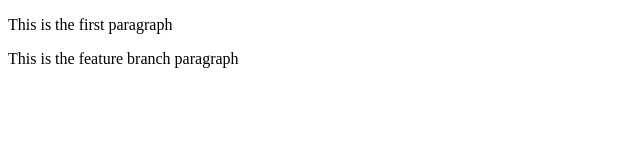
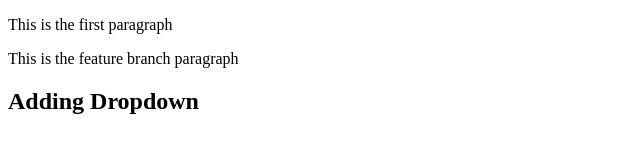
Before and after one commit to prasenjitdaripa/DemoFiles, a plain HTML site: page index.html in a window 1280 px wide. Shown: the whole page, without its empty margins (0-640 px from the left). Drawn offline with Linux system fonts and the light colour scheme.

Commit message:
Add dropdown in main branch

```diff
--- a/index.html
+++ b/index.html
@@ -8,5 +8,6 @@
 <body>
     <p>This is the first paragraph </p>
     <p>This is the feature branch paragraph</p>
+    <h2>Adding Dropdown </h2>
 </body>
 </html>
```
